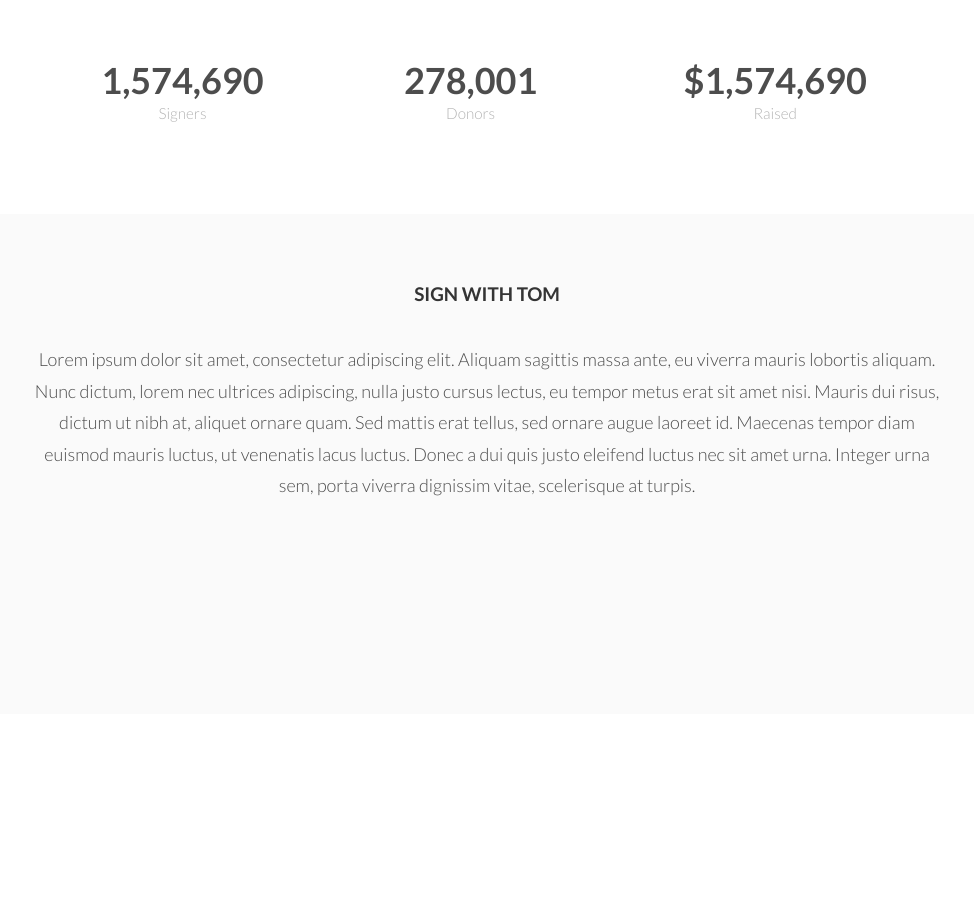
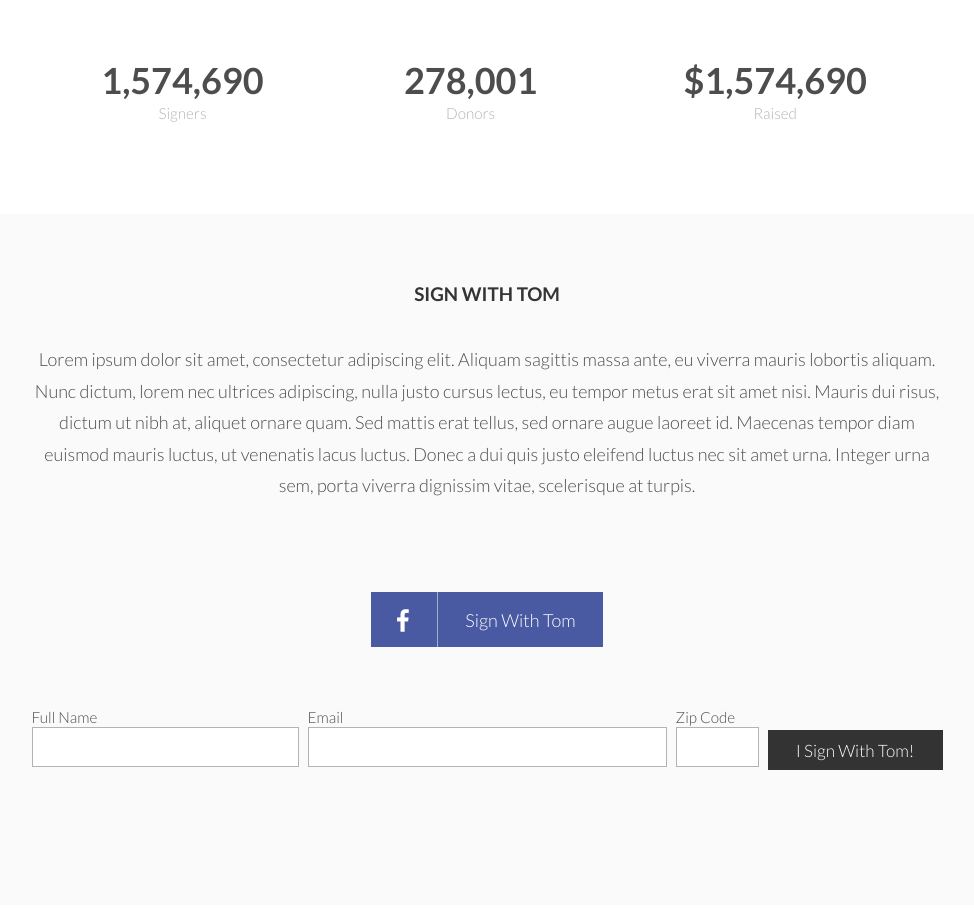
Before and after one commit to chrisjg77/mcclintock-redesign, a website: page sign-with-tom.html in a window 1280 px wide. Shown: the part 706-1614 px from the top of the page, without its empty margins (153-1127 px from the left). Before the commit the page ends 1430 px from the top, so only its background shows below. Drawn offline with Linux system fonts and the light colour scheme.

Commit message:
Implement buttons and forms

```diff
--- a/scss/_base.scss
+++ b/scss/_base.scss
@@ -64,6 +64,35 @@ button {
 button:hover,
 button:focus { opacity: 1; }
 
+.btn {
+	background: #333;
+	color: #fff;
+	display: inline-block;
+	height: $btn_default_size;
+	font-size: 1em;
+	font-weight: 300;
+	@include transition(background,0.375s,0);
+	i { font-size: 1.35em; position: relative; }
+	span { border-left: 1px solid rgba(255,255,255,0.5); }
+}
+
+.btn:hover { text-decoration: none; }
+
+.btn-lg {
+	height: $btn_lg_size;
+	i, span { padding: 0.75em 1em; }
+}
+
+.btn-xl {
+	height: $btn_xl_size;
+	i { padding: 0.6em 1em; top: 0.1em; }
+	span { padding: 1em 1.5em; }
+}
+
+.btn-facebook { background: $facebook_color; }
+.btn-facebook:hover,
+.btn-facebook:focus { background: lighten($facebook_color,10%); }
+
 sub {
 	font-size: 0.7em;
 }
@@ -126,6 +155,8 @@ nav a {
 nav,
 section,
 aside,
+input,
+textarea,
 .col {
 	-webkit-box-sizing: border-box;
 	-moz-box-sizing: border-box;
@@ -174,3 +205,36 @@ aside,
 		display: block !important;
 	}
 }
+
+
+// Forms
+// ------------------
+
+input,
+label {
+	font-family: $sans_font_stack;
+	text-align: left;
+	display: block;
+	font-weight: 300;
+}
+
+input {
+	width: 100%;
+	background: #fff;
+	padding: $input_padding;
+	border: $input_border;
+	font-size: 0.95em;
+}
+
+input[type='submit'] {
+	background: $default_submit_color;
+	border-color: $default_submit_color;
+	color: #fff;
+	text-align: center;
+	margin-top: 1.2em;
+}
+
+label {
+	padding: 0 0 0.15em;
+	font-size: 0.85em;
+}
--- a/scss/_scaffolding.scss
+++ b/scss/_scaffolding.scss
@@ -140,6 +140,10 @@ section {
 	width: 100%;
 }
 
+.padded {
+	.col { padding: $column_gutter; }
+}
+
 @media screen and (min-width: $break_sm) {
 	.col-sm-35 { width: 35%; }
 	.col-sm-50 { width: 50%; }
@@ -147,7 +151,15 @@ section {
 }
 
 @media screen and (min-width: $break_md) {
-	.col-sm-50 { width: 50%; }
+	.col-md-10 { width: 10%; }
+	.col-md-15 { width: 15%; }
+	.col-md-20 { width: 20%; }
+	.col-md-25 { width: 25%; }
+	.col-md-30 { width: 30%; }
+	.col-md-35 { width: 35%; }
+	.col-md-40 { width: 40%; }
+	.col-md-45 { width: 45%; }
+	.col-md-50 { width: 50%; }
 }
 
 @media screen and (min-width: $break_lg) {
--- a/scss/_settings.scss
+++ b/scss/_settings.scss
@@ -53,6 +53,8 @@ $viewing_bg_color: lighten(#4d4d4d,64%);
 
 $audio_tag_color: #245277;
 $video_tag_color: #bc4b4b;
+
+$facebook_color: #4a5aa2;
 
 
 // Components
@@ -118,6 +120,19 @@ $thin_light_border: 1px solid lighten(#4d4d4d,62%);
 $icon_default_size: 25px;
 $icon_lg_size: 35px;
 
+// -- Buttons
+$btn_default_size: 35px;
+$btn_lg_size: 45px;
+$btn_xl_size: 55px;
+
+// -- Forms
+$input_padding: 0.5em 0.5em;
+$input_bg_color: 1em;
+$input_border: 1px solid lighten(#4d4d4d,40%);
+$default_submit_color: #333;
+
+// -- Columns
+$column_gutter: 0.5em 0.25em;
 
 // Interactions
 // -------------
--- a/scss/_sign.scss
+++ b/scss/_sign.scss
@@ -16,7 +16,10 @@
 	padding: 3em 1em;
 }
 
-
 .sign-description {
 	padding: 3em;
 }
+
+.sign-form {
+	padding: 1em 1em 3em;
+}
--- a/sign-with-tom.html
+++ b/sign-with-tom.html
@@ -66,7 +66,7 @@
 
 			<div class='feature-banner map-box' id='map'>
 				<!-- Placeholder for map, will use Javascript API from mapbox -->
-				<iframe class='mobile-map lg-only-hidden' width='100%' height='500px' frameBorder='0' src='http://a.tiles.mapbox.com/v3/chrisjg77.hgp7kp81/attribution,zoompan,zoomwheel,geocoder,share.html'></iframe>
+				<iframe class='mobile-map lg-only-hidden' width='100%' height='500px' frameBorder='0' src='http://a.tiles.mapbox.com/v3/chrisjg77.hgp7kp81/attribution,zoompan,geocoder,share.html'></iframe>
 
 				<iframe lass='desktop-map lg-only-visible' width='100%' height='100%' frameBorder='0' src='http://a.tiles.mapbox.com/v3/chrisjg77.hgolne95/attribution,zoompan,geocoder,share.html'></iframe>
 
@@ -97,7 +97,7 @@
 						</div>
 					</section>
 
-					<section class='content-darker sign-description' style='height: 500px;'>
+					<section class='content-darker sign-description'>
 						<div class='wrap inner-wrap-content text-center'>
 
 								<h3 class='section-header'>Sign With Tom</h3>
@@ -105,6 +105,43 @@
 
 						</div>
 					</section>
+
+
+					<section class='content-darker sign-form'>
+						<div class='wrap inner-wrap-content text-center'>
+							<a href='#' class='btn btn-xl btn-facebook'>
+								<i class='fa fa-facebook'></i>
+								<span class='label'>Sign With Tom</span>
+							</a>
+							<br><br><br><br>
+							<form class='clearfix padded'>
+
+								<div class='col col-md-30'>
+									<label>Full Name</label>
+									<input type='text' />
+								</div>
+
+								<div class='col col-md-40'>
+									<label>Email</label>
+									<input type='email' />
+								</div>
+
+								<div class='col col-md-10'>
+									<label>Zip Code</label>
+									<input type='text' />
+								</div>
+
+								<div class='col col-md-20'>
+									<input type='submit' value='I Sign With Tom!'></input>
+								</div>
+
+							</form>
+							<br><br><br><br>
+
+						</div>
+					</section>
+
+
 
 				</div>
 
```
Also changed, not shown: css/app.css.
